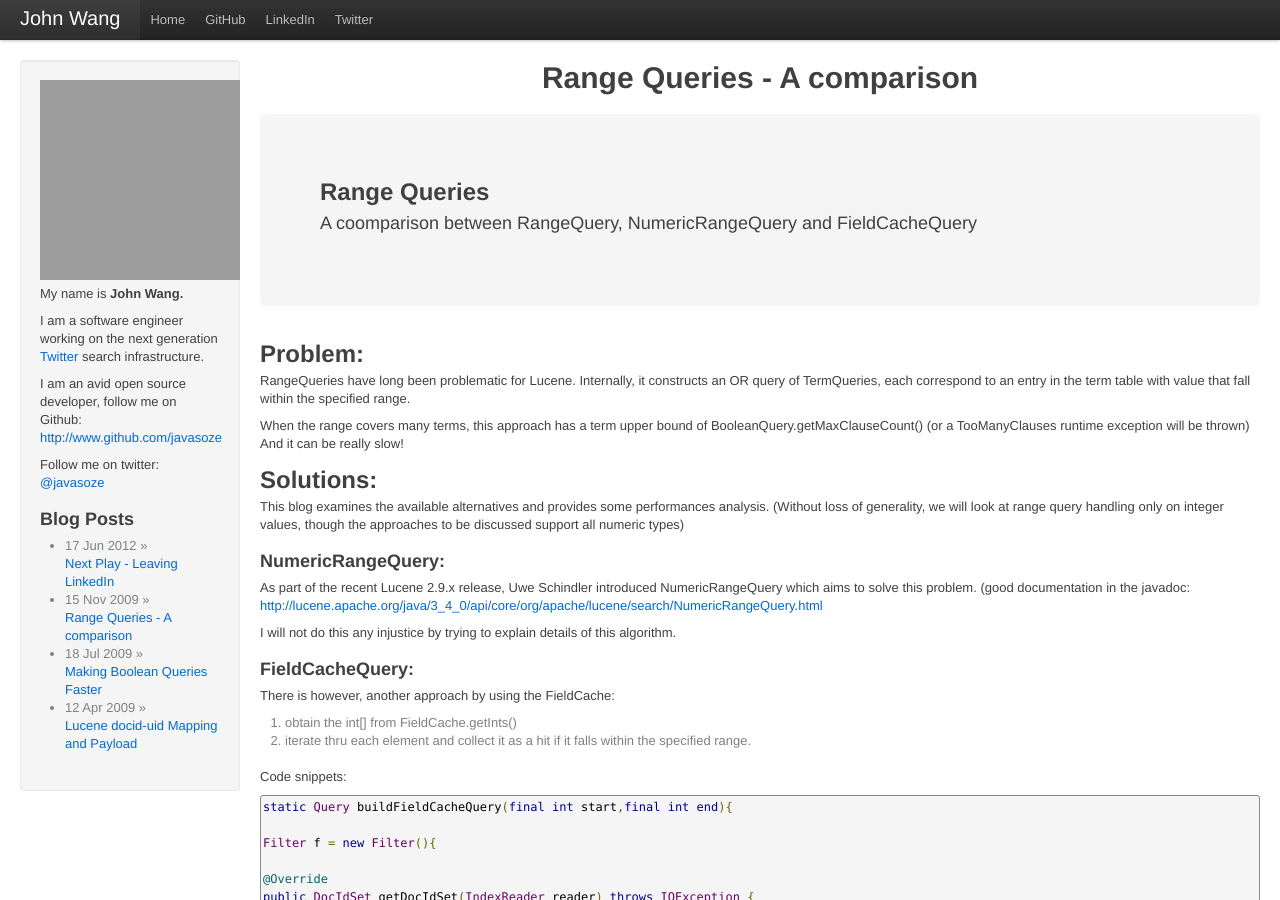
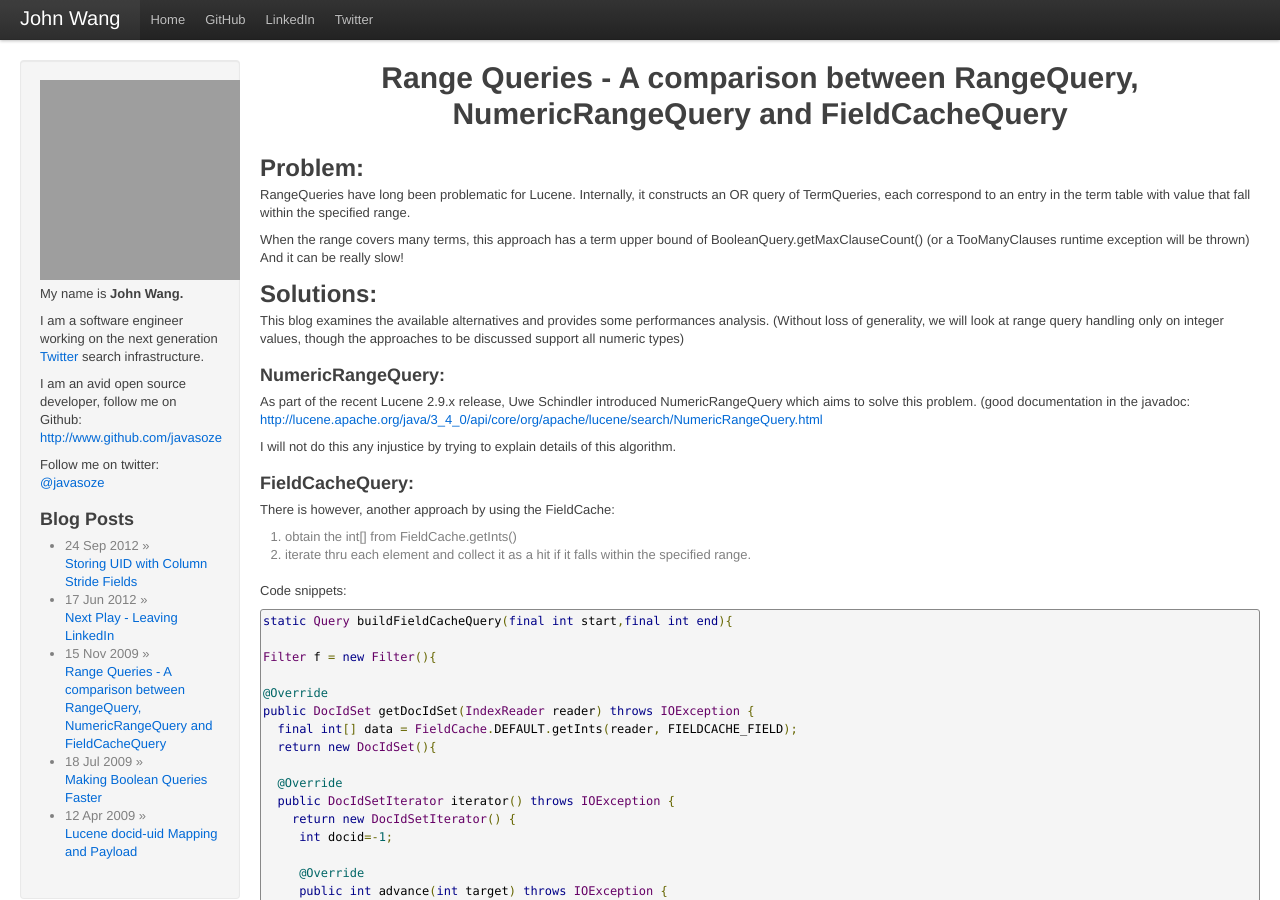
Before and after one commit to javasoze/javasoze.github.com, a Jekyll site: the page built from _posts/2009-11-15-numeric-range-queries-comparison.html, in a window 1280 px wide and 900 px high. Built offline with Jekyll 4.4.1, drawn with Linux system fonts in a browser that asks for light colours; nearby versions of some CDN libraries; Markdown is read by kramdown in place of the engine named in the settings; comment, search, counter and statistics services are not loaded; grey boxes are pictures that could not be loaded.

Commit message:
added csf post

```diff
--- a/_posts/2009-04-12-lucene-uid-docid-mapping.html
+++ b/_posts/2009-04-12-lucene-uid-docid-mapping.html
@@ -2,11 +2,6 @@
 layout: post
 title: Lucene docid-uid Mapping and Payload
 ---
-
-
-<div class="hero-unit">
-<h2> {{ page.title }}</h2>
-</div>
 
 <p>
 Lucene docids are internal integers representing documents in the index, and Lucene takes liberty in reassign docids to during segment merges and when expunging deleted documents. In general one needs to be very careful with dealing with docids when they are referenced in the application context because the document a docid refers to is expected to change at anytime.
--- a/_posts/2009-07-18-making-boolean-queries-faster.html
+++ b/_posts/2009-07-18-making-boolean-queries-faster.html
@@ -2,10 +2,6 @@
 layout: post
 title: Making Boolean Queries Faster
 ---
-
-<div class="hero-unit">
-<h2> {{ page.title }}</h2>
-</div>
 
 <p>
 At work today, we were looking to optimize boolean queries of the type:
--- a/_posts/2009-11-15-numeric-range-queries-comparison.html
+++ b/_posts/2009-11-15-numeric-range-queries-comparison.html
@@ -1,14 +1,7 @@
 ---
 layout: post
-title: Range Queries - A comparison
+title: Range Queries - A comparison between RangeQuery, NumericRangeQuery and FieldCacheQuery
 ---
-
-<div class="hero-unit">
-<h2> Range Queries</h2>
-<p>
-	A coomparison between RangeQuery, NumericRangeQuery and FieldCacheQuery
-</p>
-</div>
 
 <h2> Problem:</h2>
 <p>
```
Also changed, not shown: _posts/2012-09-24-lucene-uid-with-column-stride-fields.html (added, +38 -0 lines).
